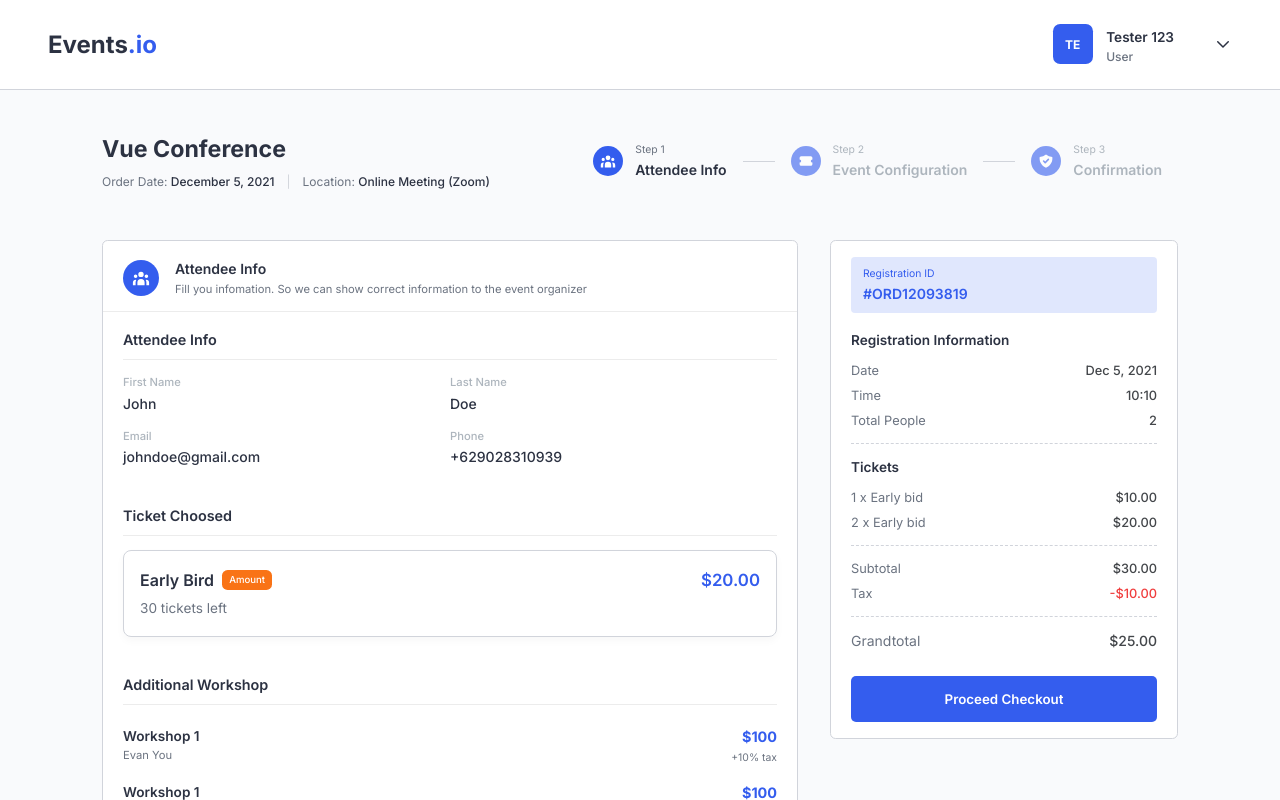
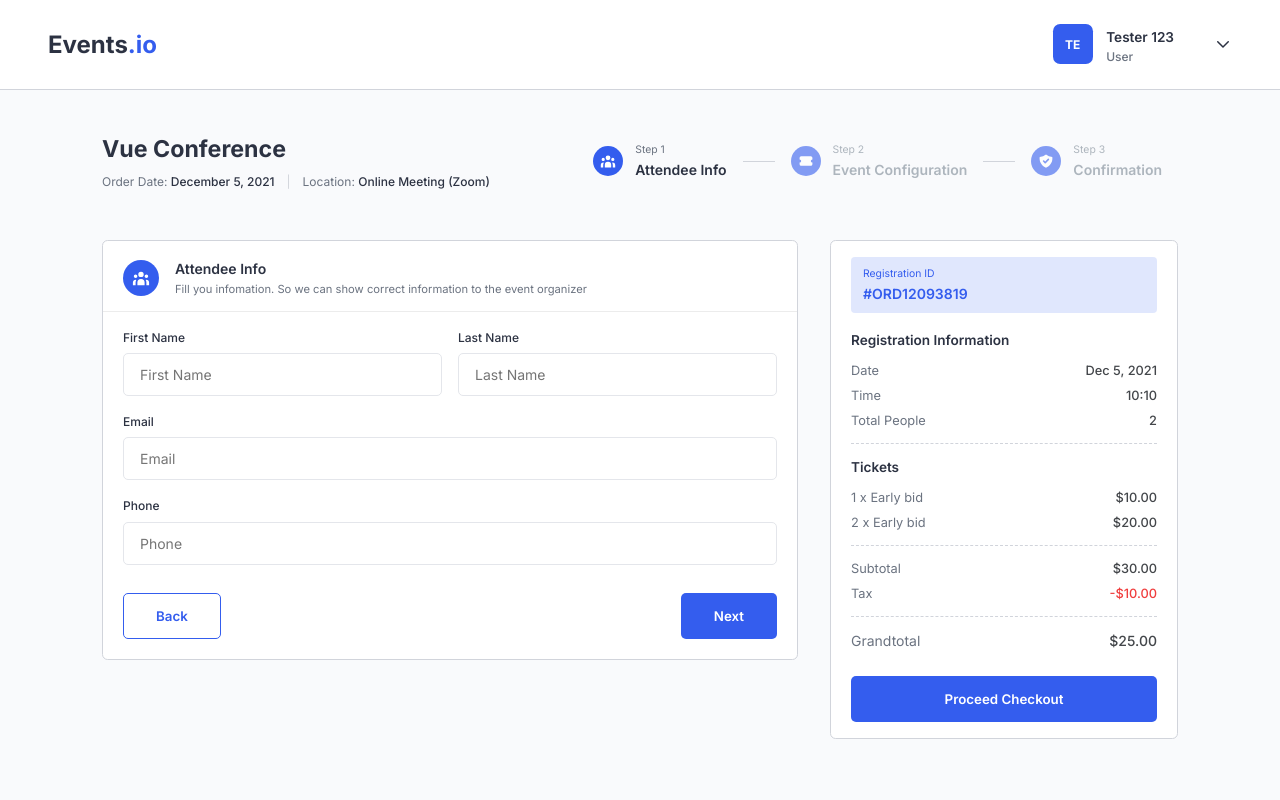
Before and after one commit to Erik3010/events.io, a React (Create React App) app: page /registration in a window 1280 px wide. Shown: the top 800 px of the page. Built offline with nearby package versions, Linux system fonts and the light colour scheme.

Commit message:
feat: add attendee form

```diff
--- a/src/pages/Registration/Registration.js
+++ b/src/pages/Registration/Registration.js
@@ -54,9 +54,9 @@ function Registration() {
               event organizer
             </RegistrationCardHeader>
             <div className={styles["card__body"]}>
-              {/* <AttendeeForm /> */}
+              <AttendeeForm />
               {/* <RegistrationConfiguration /> */}
-              <RegistrationConfirmation />
+              {/* <RegistrationConfirmation /> */}
             </div>
             <div className={styles["card__actions"]}>
               <div>
```
